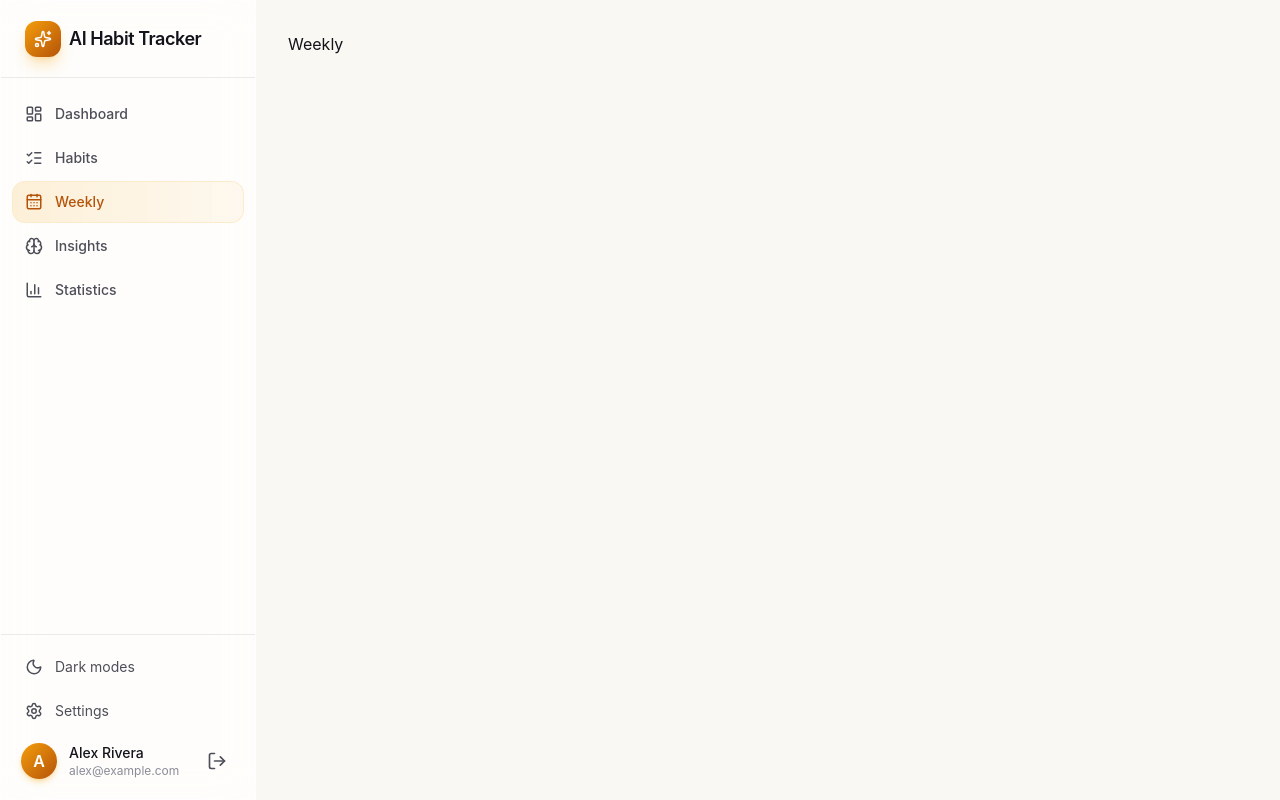
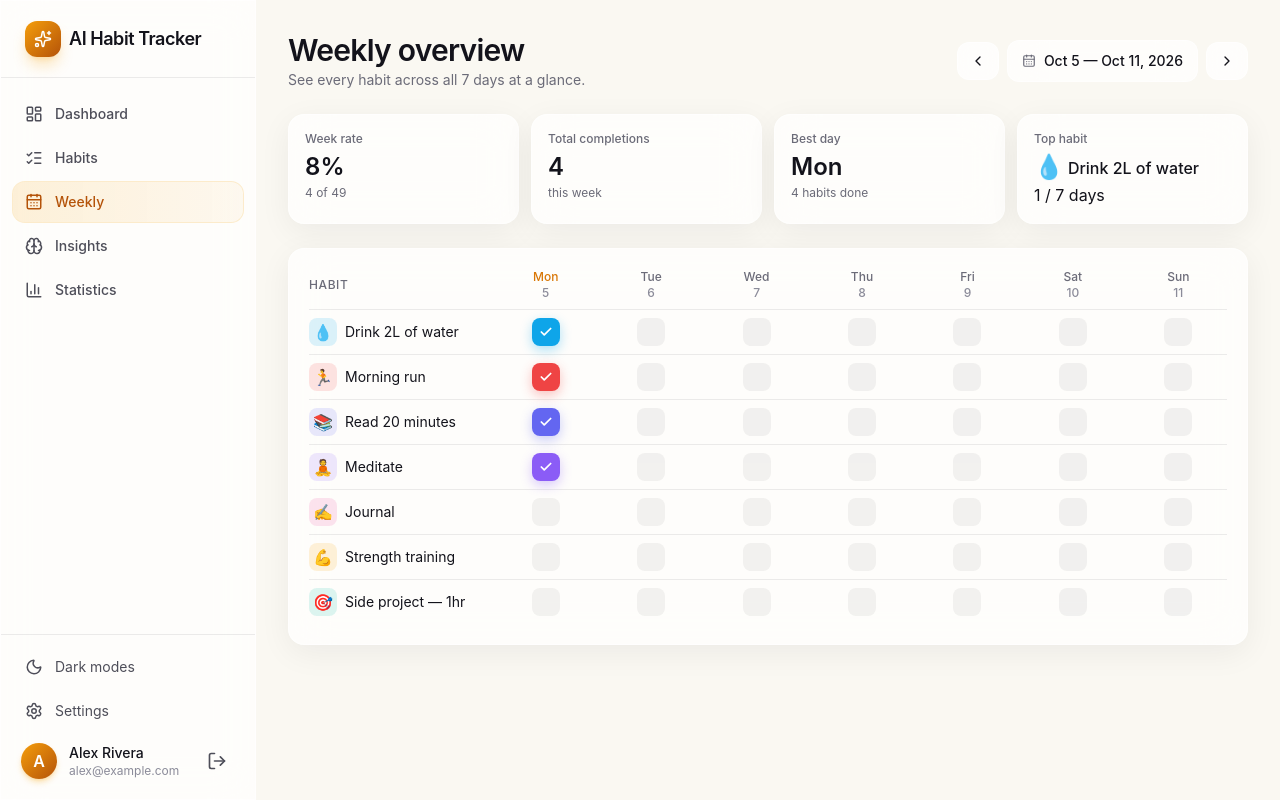
Before and after one commit to piyush202003/habit, a React app in the folder frontend/: page /weekly in a window 1280 px wide. Built offline with nearby package versions, Linux system fonts and the light colour scheme; sample sign-in values are in the browser's storage; the HTML template or start-up script is replaced by a standard one.

Commit message:
done weekly page

```diff
--- a/frontend/src/pages/Weekly.jsx
+++ b/frontend/src/pages/Weekly.jsx
@@ -1,8 +1,159 @@
+import { useEffect, useMemo, useState } from "react"
+import { weekKeysFor } from "../utils/dateHelpers"
+import { addWeeks, format, isSameWeek } from "date-fns"
+import api from "../api/axios"
+import { CalendarDays, ChevronLeft, ChevronRight } from "lucide-react"
+import LoadingSpinner from "../components/LoadingSpinner"
+import WeeklyGrid from "../components/WeeklyGrid"
 
 
 const Weekly = () => {
+
+  const [cursor, setCursor] = useState(new Date())
+  const [habits, setHabits] = useState([])
+  const [logs, setLogs] = useState([])
+  const [loading, setLoading] = useState(true)
+
+  const days = useMemo(()=> weekKeysFor(cursor), [cursor])
+  const isCurrentWeek = isSameWeek(cursor, new Date(), {weekStartsOn: 1})
+
+  useEffect(()=>{
+    (async ()=>{
+      setLoading(true)
+      try{
+        const start = days[0].key
+        const end = days[days.length - 1].key
+        const [habitsRes, rangeRes] = await Promise.all([
+          api.get('/habits'),
+          api.get('/logs/range', {params: {start, end}}),
+        ])
+        setHabits(habitsRes.data)
+        setLogs(rangeRes.data)
+      } finally {
+        setLoading(false)
+      }
+    })()
+  },[days])
+
+  const logsByHabit = useMemo(()=>{
+    const out ={}
+    for(const l of logs){
+      if(!out[l.habitId]) out[l.habitId] = []
+      out[l.habitId].push(l.completedDate)
+    }
+    return out
+  },[logs])
+
+  const totalSlots = habits.length * 7
+  const totalDone = logs.length
+  const weekRate = totalSlots ? Math.round((totalDone/totalSlots) * 100) : 0
+
+  const dayTotals = days.map((d)=>({...d, count:logs.filter((l)=>l.completedDate === d.key).length}))
+  const bestDay = [...dayTotals].sort((a,b)=>b.count-a.count)[0]
+
+  const perHabitDone = habits
+    .map((h) => ({
+      h,
+      count: (logsByHabit[h._id] || []).length,
+    }))
+    .sort((a, b) => b.count - a.count);
+
+  const topHabit = perHabitDone[0]
+
   return (
-    <div>Weekly</div>
+    <div className="space-y-6 animate-fade-in">
+      <div className="flex flex-col sm:flex-row sm:items-center sm:justify-between gap-3">
+
+        <div>
+          <h1 className="text-2xl md:text-3xl font-semibold tracking-tight">
+            Weekly overview
+          </h1>
+          <p className="text-sm text-muted mt-0.5">See every habit across all 7 days at a glance.</p>
+        </div>
+
+        <div className="flex items-center gap-2">
+
+          <button onClick={()=>setCursor((d)=>addWeeks(d, -1))} className="btn-secondary px-3" aria-label="Previous week">
+            <ChevronLeft size={16} />
+          </button>
+
+          <div className="inline-flex items-center gap-2 px-3.5 py-2.5 rounded-xl glass text-sm font-medium">
+            <CalendarDays size={14} className="text-muted" />
+            {format(days[0].date, 'MMM d')} — {format(days[6].date, 'MMM d, yyyy')}
+          </div>
+
+          <button onClick={()=>setCursor((d)=>addWeeks(d,1))} disabled={isCurrentWeek} className="btn-secondary px-3" aria-label="Next week">
+            <ChevronRight size={16} />
+          </button>
+
+          {!isCurrentWeek && (
+            <button className="btn-ghost" onClick={()=>setCursor(new Date())}>
+              Today
+            </button>
+          )}
+        </div>
+      </div>
+
+      {loading ? (
+        <LoadingSpinner full />
+      ) : (
+        <>
+          <div className="grid grid-cols-2 md:grid-cols-4 gap-3">
+            <div className="card p-4">
+              <div className="text-xs text-muted font-medium">Week rate</div>
+              <div className="text-2xl font-semibold mt-1">{weekRate}%</div>
+              <div className="text-xs text-muted mt-0.5">{totalDone} of {totalSlots}</div>
+            </div>
+
+            <div className="card p-4">
+              <div className="text-xs text-muted font-medium">Total completions</div>
+              <div className="text-2xl font-semibold mt-1">{totalDone}</div>
+              <div className="text-xs text-muted mt-0.5">this week</div>
+            </div>
+
+            <div className="card p-4">
+              <div className="text-xs text-muted font-medium">Best day</div>
+              <div className="text-2xl font-semibold mt-1">{bestDay?.count ? bestDay.label : '—'}</div>
+              <div className="text-xs text-muted mt-0.5">
+                {bestDay?.count ? `${bestDay.count} habits done` : 'no data'}
+              </div>
+            </div>
+
+            <div className="card p-4">
+              <div className="text-xs text-muted font-medium">Top habit</div>
+              <div className="text-2xl font-semibold mt-1 truncate">
+                {topHabit?.count ? (
+                  <>
+                    <span className="mr-1">{topHabit.h.icon}</span>
+                    <span className="text-base font-medium align-middle">{topHabit.h.name}</span>
+                  </>
+                ) : (
+                  "—"
+                )}
+              </div>
+              <div>
+                {topHabit?.count ? `${topHabit.count} / 7 days`: 'no data'}
+              </div>
+            </div>
+
+          </div>
+
+          {habits.length === 0 ? (
+            <div className="card p-10 text-center">
+              <div className="text-5xl mb-3">📅</div>
+              <div className="font-medium">No habits yet</div>
+              <div className="text-sm text-muted mt-1">Create a habit to start filling in your weekly grid.</div>
+            </div>
+          ):(
+            <WeeklyGrid
+              habits={habits}
+              logsByHabit={logsByHabit}
+              days={days}
+            />
+          )}
+        </>
+      )}
+    </div>
   )
 }
 
```
